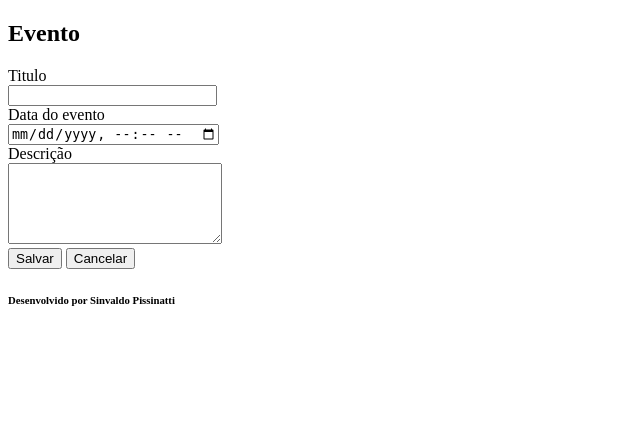
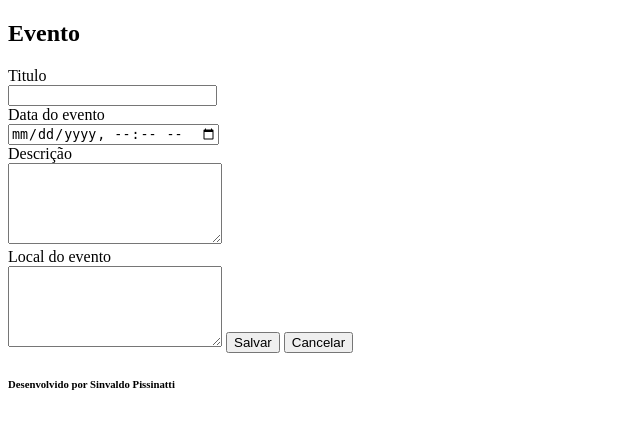
Before and after one commit to SinvaldoPissinatti/Agenda, a Django app: page /agenda/evento/ in a window 1280 px wide. Shown: the top 429 px of the page, without its empty margins (0-640 px from the left). Run offline with Django 4.2, Linux system fonts and the light colour scheme; a user stored in the database is signed in.

Commit message:
Alteração nos exercícios: Adicionei uma forma de colocar o local do evento

```diff
--- a/core/views.py
+++ b/core/views.py
@@ -48,7 +48,8 @@ def submit_evento(request):
         titulo = request.POST.get('titulo')
         data_evento = request.POST.get('data_evento')
         descricao = request.POST.get('descricao')
+        local = request.POST.get('local')
         usuario = request.user
-        Evento.objects.create(titulo=titulo, data_evento=data_evento, descricao=descricao, usuario=usuario)
+        Evento.objects.create(titulo=titulo, data_evento=data_evento, descricao=descricao, usuario=usuario, local=local)
 
     return redirect('/')
--- a/templates/evento.html
+++ b/templates/evento.html
@@ -9,6 +9,8 @@
     <input type="datetime-local" name="data_evento"><br>
     <label>Descrição</label><br>
     <textarea name="descricao" rows="5" cols="24"></textarea><br>
+    <label>Local do evento</label><br>
+    <textarea name="local" rows="5" cols="24"></textarea>
 
     <button type="submit">Salvar</button>
     <a href="/">
```
